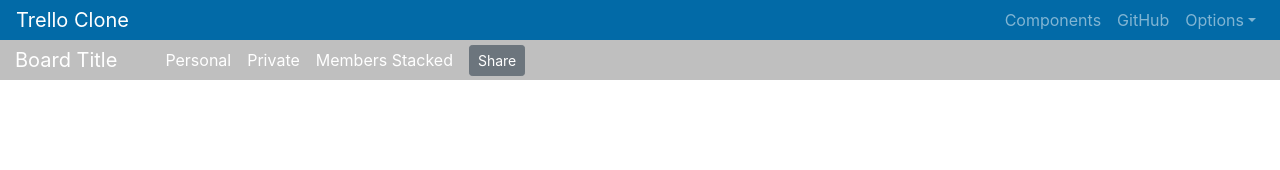
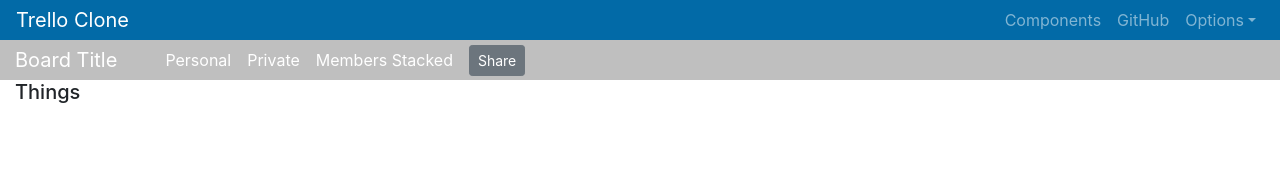
Before and after one commit to SeanningTatum/trello-clone-frontend, a Next.js app: page /board in a window 1280 px wide. Shown: the top 170 px of the page. Built offline with nearby package versions, Linux system fonts and the light colour scheme.

Commit message:
install react-beautiful-dnd

```diff
--- a/package.json
+++ b/package.json
@@ -11,6 +11,7 @@
     "bootstrap": "^4.3.1",
     "next": "^8.0.3",
     "react": "^16.8.3",
+    "react-beautiful-dnd": "^10.0.4",
     "react-dom": "^16.8.3",
     "reactstrap": "^7.1.0",
     "styled-components": "^4.1.3"
--- a/pages/board.js
+++ b/pages/board.js
@@ -1,4 +1,5 @@
 import React from 'react'
+import {Container} from 'reactstrap'
 
 import Navbar from '../components/dashboard/Navbar'
 import NavTitleAndActions from '../components/board/NavTitleAndActions'
@@ -8,6 +9,9 @@ export default function Board() {
     <div>
       <Navbar />
       <NavTitleAndActions />
+      <Container fluid>
+        <h5>Things</h5>
+      </Container>
     </div>
   )
 }
```
Also changed, not shown: 1 other file (tests, documents, lock files or other folders).
